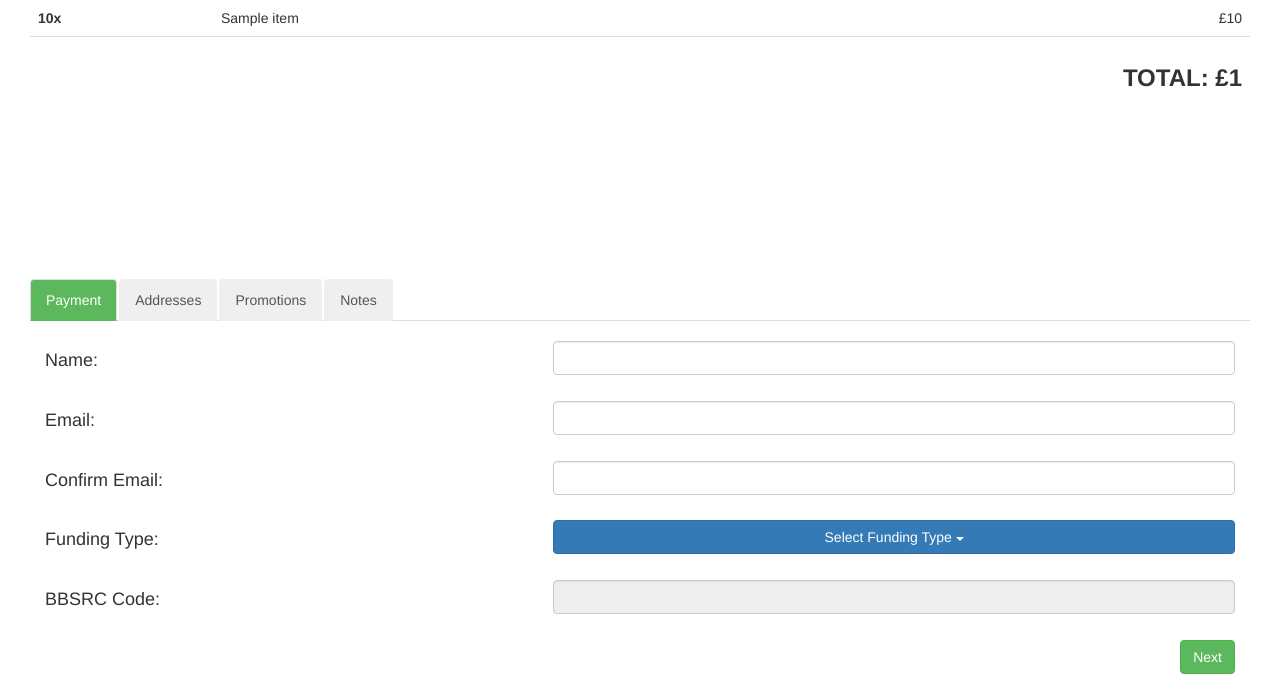
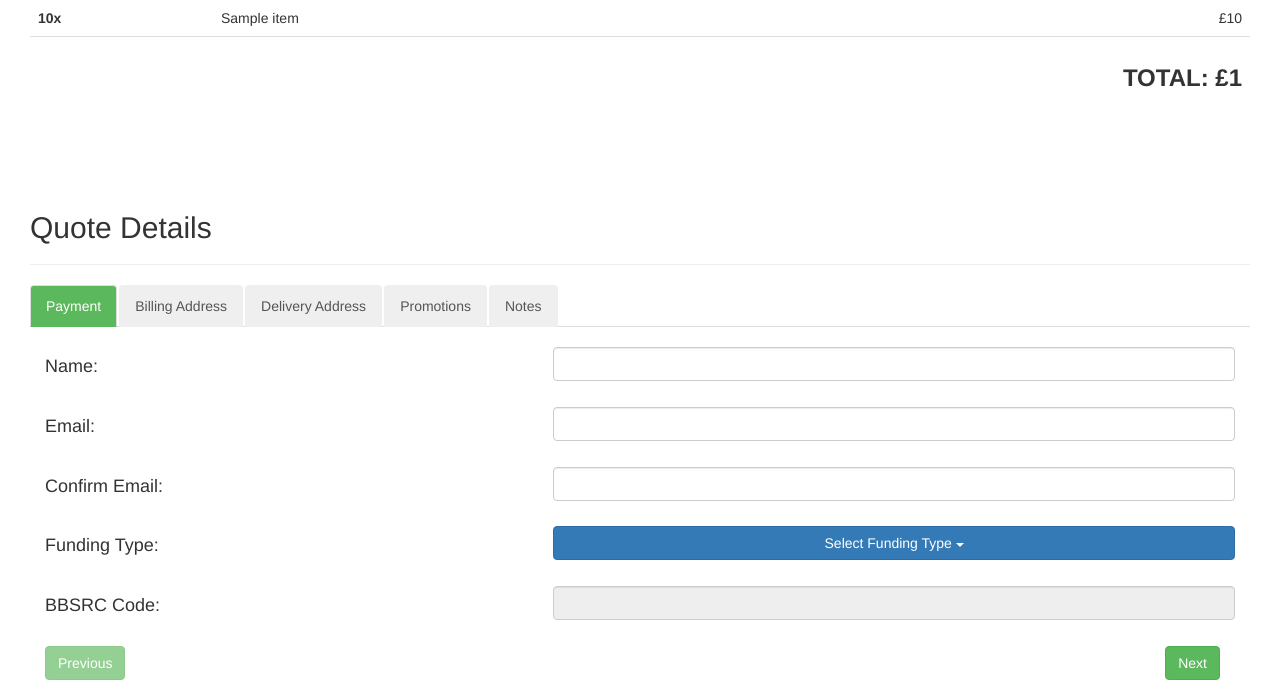
Before and after one commit to MicrobesNG/StrainArchive, a Django app: template cart/templates/cart/checkout.html in a window 1280 px wide. Shown: the part 158-853 px from the top of the page. Before the commit the page ends 832 px from the top, so only its background shows below. Run offline with Django 3.2, Linux system fonts and the light colour scheme; tables that the repository leaves empty hold one stand-in row (values such as "Sample post"); the template is opened without the code that fills it: values that come from a table or form of the project are taken from there, most other values are stand-ins (such as "Sample title", 1, 10 or a date in 2020); some libraries are stand-ins or nearby versions.

Commit message:
checkout progression and validation, added promo to confiremd basket

```diff
--- a/cart/models.py
+++ b/cart/models.py
@@ -90,11 +90,16 @@ class ConfirmedBasket(models.Model):
     # purchases in order and summed cost for all of them
     purchases = models.ManyToManyField(Purchase)
     total_cost = models.FloatField(default = 0.0)
+    promotion_cost = models.FloatField(null = True)
+    applied_promotion = models.ForeignKey(Promotion, null = True)
 
     # put data for basket into dict
     def as_dict(self):
 
         output = {"purchases": [], "total_cost": self.total_cost}
+
+        if self.promotion_cost:
+            output["promotion_cost"] = self.promotion_cost
 
         for purchase in self.purchases.all():
             output["purchases"].append(
--- a/cart/static/css/checkout.css
+++ b/cart/static/css/checkout.css
@@ -18,7 +18,7 @@
 
 
 #basketSummaryContainer {
-    height: 35vh;
+    height: 24vh;
     overflow-y: auto;
 }
 
--- a/cart/static/js/applyPromotion.js
+++ b/cart/static/js/applyPromotion.js
@@ -1,6 +1,3 @@
-
-
-
 
 
 $(document).ready(function() {
--- a/cart/static/js/validation.js
+++ b/cart/static/js/validation.js
@@ -64,3 +64,53 @@ function validateDeliveryAddress() {
         return true;
     }
 }
+
+
+function validateBillingAddressDetails() {
+    var success = true;
+    if (!validateBillingAddress()) {
+        displayErrorModal("Billing address required to submit order.");
+        success = false;
+    }
+
+    return success;
+
+}
+
+
+function validateDeliveryAddressDetails() {
+    var success = true;
+    if (!validateDeliveryAddress()) {
+        displayErrorModal("Delivery address required to submit order.");
+        success = false;
+    }
+
+    return success;
+
+}
+
+function validatePaymentDetails() {
+    var success = true;
+    if (!validateName()) {
+        displayErrorModal("Name required to submit order.");
+        success = false;
+    }
+    if (!validateEmail()) {
+        displayErrorModal("Email required to submit order.");
+        success = false;
+    }
+    if (!validateEmailConfirm()) {
+        displayErrorModal("Please confirm your email is correct.");
+        success = false;
+    }
+    if (!validateFundingTypeSelection()) {
+        displayErrorModal("Please select a funding type.");
+        success = false;
+    }
+    if (!validateBBSRCCode()) {
+        displayErrorModal("BBSRC Code is required for BBSRC funded purchases.");
+        success = false;
+    }
+
+    return success;
+}
--- a/cart/templates/cart/checkout.html
+++ b/cart/templates/cart/checkout.html
@@ -54,126 +54,23 @@
         </table>
     </div>
     <div class="col-md-12">
+        <h2>Quote Details</h2>
+        <hr>
+    </div>
+    <div class="col-md-12">
         <ul class="nav nav-tabs">
             <li class="active"><a class="activeSelector" href="#paymentDetailsTab">Payment</a></li>
-            <li><a class="disabledSelector" href="#addressTab">Addresses</a></li>
+            <li><a class="disabledSelector" href="#billingAddressTab">Billing Address</a></li>
+            <li><a class="disabledSelector" href="#deliveryAddressTab">Delivery Address</a></li>
             <li><a class="disabledSelector" href="#promotionsTab">Promotions</a></li>
             <li><a class="disabledSelector" href="#notesTab">Notes</a></li>
         </ul>
     </div>
     <div class="tab-content">
-        <div id="paymentDetailsTab" class="tab-pane fade in active">
-            <div class="col-md-12"><br></div>
-            <div class="col-md-12">
-                <div class="col-md-5">
-                    <h4>Name:</h4>
-                </div>
-                <div class="col-md-7">
-                    <input type="text" class="form-control" id="nameInput">
-                </div>
-            </div>
-            <div class="col-md-12"><br></div>
-            <div class="col-md-12">
-                <div class="col-md-5">
-                    <h4>Email:</h4>
-                </div>
-                <div class="col-md-7">
-                    <input type="text" class="form-control" id="emailInput">
-                </div>
-            </div>
-            <div class="col-md-12"><br></div>
-            <div class="col-md-12">
-                <div class="col-md-5">
-                    <h4>Confirm Email:</h4>
-                </div>
-                <div class="col-md-7">
-                    <input type="text" class="form-control" id="confirmEmailInput">
-                </div>
-            </div>
-            <div class="col-md-12"><br></div>
-            <div class="col-md-12">
-                <div class="col-md-5">
-                    <h4>Funding Type:</h4>
-                </div>
-                <div class="col-md-7">
-                    <div class="dropdown">
-
-                        <button class="btn btn-primary dropdown-toggle" id="fundingTypeDropdown" type="button" data-toggle="dropdown">
-                            Select Funding Type
-                            <span class="caret"></span>
-                        </button>
-
-                        <ul class="dropdown-menu" id="fundingTypeDropdownMenu">
-                            <li class="fundingTypeOption" id="NC">Non-Commercial</li>
-                            <li class="fundingTypeOption" id="B">BBSRC</li>
-                            <li class="fundingTypeOption" id="I">Industry</li>
-                            <li class="fundingTypeOption" id="UB">Internal UoB</li>
-                            <li class="fundingTypeOption" id="NS">Not Set</li>
-                        </ul>
-
-                    </div>
-                </div>
-            </div>
-            <div class="col-md-12"><br></div>
-            <div class="col-md-12" id="bbsrcContainer">
-                <div class="col-md-5">
-                    <h4>BBSRC Code:</h4>
-                </div>
-                <div class="col-md-7">
-                    <input type="text" class="form-control" id="bbsrcCodeInput">
-                </div>
-            </div>
-            <div class="col-md-12" align="right">
-                <br>
-                <button type="button" class="btn btn-success nextButton" id="frame_0">Next</button>
-            </div>
-        </div>
-        <div id="addressTab" class="tab-pane fade">
-            <div class="col-md-12"><br></div>
-            <div class="col-md-12">
-                <div class="col-md-6">
-                    <h4><b>Billing</b> Address:</h4>
-                </div>
-                <div class="col-md-6">
-                    <textarea class="form-control addressInput" rows="10" cols="20" id="billingAddressInput"></textarea>
-                </div>
-            </div>
-            <div class="col-md-12"><br></div>
-            <div class="col-md-12">
-                <div class="col-md-6">
-                    <h4><b>Delivery</b> Address:</h4>
-                </div>
-                <div class="col-md-6">
-                    <textarea class="form-control addressInput" rows="10" cols="20" id="deliveryAddressInput"></textarea>
-                </div>
-            </div>
-            <div class="col-md-12"><br></div>
-            <div class="col-md-12" align="right">
-                <br>
-                <button type="button" class="btn btn-success nextButton"id="frame_1">Next</button>
-            </div>
-        </div>
-        <div id="promotionsTab" class="tab-pane fade">
-            <div class="col-md-12"><br></div>
-            <div class="col-md-12">
-                <div class="col-md-6" id="promoDetailsContainer">
-                    <div class="col-md-4">
-                        <h4>Promotion Code:</h4>
-                    </div>
-                    <div class="col-md-6">
-                        <input type="text" class="form-control" id="promoCodeInput">
-                    </div>
-                    <div class="col-md-2" id="applyPromoCodeButtonContainer">
-                        <button type="button" class="btn btn-xs btn-success" id="applyPromoCode">APPLY</button>
-                    </div>
-                    <div class="col-md-12">
-                        <p id="promoDescription"></p>
-                    </div>
-                </div>
-                <div class="col-md-6" id="basketOverview">
-
-                </div>
-            </div>
-        </div>
+        {% include 'include/paymentTab.html' %}
+        {% include 'include/billingAddressTab.html' %}
+        {% include 'include/deliveryAddressTab.html' %}
+        {% include 'include/promotionsTab.html' %}
+        {% include 'include/notesTab.html' %}
     </div>
 {% endblock %}
--- /dev/null
+++ b/cart/templates/include/billingAddressTab.html
@@ -0,0 +1,20 @@
+<div id="billingAddressTab" class="tab-pane fade">,
+    <div class="col-md-12"><br></div>
+    <div class="col-md-12">
+        <div class="col-md-6">
+            <h4><b>Billing</b> Address:</h4>
+        </div>
+        <div class="col-md-6">
+            <textarea class="form-control addressInput" rows="10" cols="20" id="billingAddressInput"></textarea>
+        </div>
+    </div>
+    <div class="col-md-12"><br></div>
+    <div class="col-md-12">
+        <div class="col-md-6" align="left">
+            <button type="button" class="btn btn-success previousButton" id="frame_2">Previous</button>
+        </div>
+        <div class="col-md-6" align="right">
+            <button type="button" class="btn btn-success nextButton" id="billingNext">Next</button>
+        </div>
+    </div>
+</div>
--- /dev/null
+++ b/cart/templates/include/deliveryAddressTab.html
@@ -0,0 +1,20 @@
+<div id="deliveryAddressTab" class="tab-pane fade">
+    <div class="col-md-12"><br></div>
+    <div class="col-md-12">
+        <div class="col-md-6">
+            <h4><b>Delivery</b> Address:</h4>
+        </div>
+        <div class="col-md-6">
+            <textarea class="form-control addressInput" rows="10" cols="20" id="deliveryAddressInput"></textarea>
+        </div>
+    </div>
+    <div class="col-md-12"><br></div>
+    <div class="col-md-12">
+        <div class="col-md-6" align="left">
+            <button type="button" class="btn btn-success previousButton" id="frame_1">Previous</button>
+        </div>
+        <div class="col-md-6" align="right">
+            <button type="button" class="btn btn-success nextButton" id="deliveryNext">Next</button>
+        </div>
+    </div>
+</div>
--- /dev/null
+++ b/cart/templates/include/notesTab.html
@@ -0,0 +1,19 @@
+<div id="notesTab" class="tab-pane fade">
+    <div class="col-md-12"><br></div>
+    <div class="col-md-12">
+        <div class="col-md-6" id="promoDetailsContainer">
+            <h4>Additional Notes:</h4>
+        </div>
+        <div class="col-md-6" id="basketOverview">
+            <textarea class="form-control" rows="10" cols="20" id="noteInput"></textarea>
+        </div>
+    </div>
+    <div class="col-md-12">
+        <div class="col-md-6" align="left">
+            <button type="button" class="btn btn-success previousButton" id="frame_4">Previous</button>
+        </div>
+        <div class="col-md-6" align="right">
+            <button type="button" class="btn btn-success" id="viewSummary">Submit</button>
+        </div>
+    </div>
+</div>
--- /dev/null
+++ b/cart/templates/include/paymentTab.html
@@ -0,0 +1,71 @@
+<div id="paymentDetailsTab" class="tab-pane fade in active">
+    <div class="col-md-12"><br></div>
+    <div class="col-md-12">
+        <div class="col-md-5">
+            <h4>Name:</h4>
+        </div>
+        <div class="col-md-7">
+            <input type="text" class="form-control" id="nameInput">
+        </div>
+    </div>
+    <div class="col-md-12"><br></div>
+    <div class="col-md-12">
+        <div class="col-md-5">
+            <h4>Email:</h4>
+        </div>
+        <div class="col-md-7">
+            <input type="text" class="form-control" id="emailInput">
+        </div>
+    </div>
+    <div class="col-md-12"><br></div>
+    <div class="col-md-12">
+        <div class="col-md-5">
+            <h4>Confirm Email:</h4>
+        </div>
+        <div class="col-md-7">
+            <input type="text" class="form-control" id="confirmEmailInput">
+        </div>
+    </div>
+    <div class="col-md-12"><br></div>
+    <div class="col-md-12">
+        <div class="col-md-5">
+            <h4>Funding Type:</h4>
+        </div>
+        <div class="col-md-7">
+            <div class="dropdown">
+
+                <button class="btn btn-primary dropdown-toggle" id="fundingTypeDropdown" type="button" data-toggle="dropdown">
+                    Select Funding Type
+                    <span class="caret"></span>
+                </button>
+
+                <ul class="dropdown-menu" id="fundingTypeDropdownMenu">
+                    <li class="fundingTypeOption" id="NC">Non-Commercial</li>
+                    <li class="fundingTypeOption" id="B">BBSRC</li>
+                    <li class="fundingTypeOption" id="I">Industry</li>
+                    <li class="fundingTypeOption" id="UB">Internal UoB</li>
+                    <li class="fundingTypeOption" id="NS">Not Set</li>
+                </ul>
+
+            </div>
+        </div>
+    </div>
+    <div class="col-md-12"><br></div>
+    <div class="col-md-12" id="bbsrcContainer">
+        <div class="col-md-5">
+            <h4>BBSRC Code:</h4>
+        </div>
+        <div class="col-md-7">
+            <input type="text" class="form-control" id="bbsrcCodeInput">
+        </div>
+    </div>
+    <div class="col-md-12"><br></div>
+    <div class="col-md-12">
+        <div class="col-md-6" align="left">
+            <button type="button" class="btn btn-success previousButton" id="frame_0" disabled>Previous</button>
+        </div>
+        <div class="col-md-6" align="right">
+            <button type="button" class="btn btn-success nextButton" id="paymentNext">Next</button>
+        </div>
+    </div>
+</div>
--- /dev/null
+++ b/cart/templates/include/promotionsTab.html
@@ -0,0 +1,30 @@
+<div id="promotionsTab" class="tab-pane fade">
+    <div class="col-md-12"><br></div>
+    <div class="col-md-12">
+        <div class="col-md-6" id="promoDetailsContainer">
+            <div class="col-md-4">
+                <h4>Promotion Code:</h4>
+            </div>
+            <div class="col-md-6">
+                <input type="text" class="form-control" id="promoCodeInput">
+            </div>
+            <div class="col-md-2" id="applyPromoCodeButtonContainer">
+                <button type="button" class="btn btn-xs btn-success" id="applyPromoCode">APPLY</button>
+            </div>
+            <div class="col-md-12">
+                <p id="promoDescription"></p>
+            </div>
+        </div>
+        <div class="col-md-6" id="basketOverview">
+
+        </div>
+    </div>
+    <div class="col-md-12">
+        <div class="col-md-6" align="left">
+            <button type="button" class="btn btn-success previousButton" id="frame_3">Previous</button>
+        </div>
+        <div class="col-md-6" align="right">
+            <button type="button" class="btn btn-success nextButton" id="promotionNext">Next</button>
+        </div>
+    </div>
+</div>
```
Also changed, not shown: cart/static/js/checkout.js (+33 -33 lines), cart/static/js/checkoutProgression.js (+20 -15 lines), cart/migrations/0038_auto_20170705_0949.py (added).
